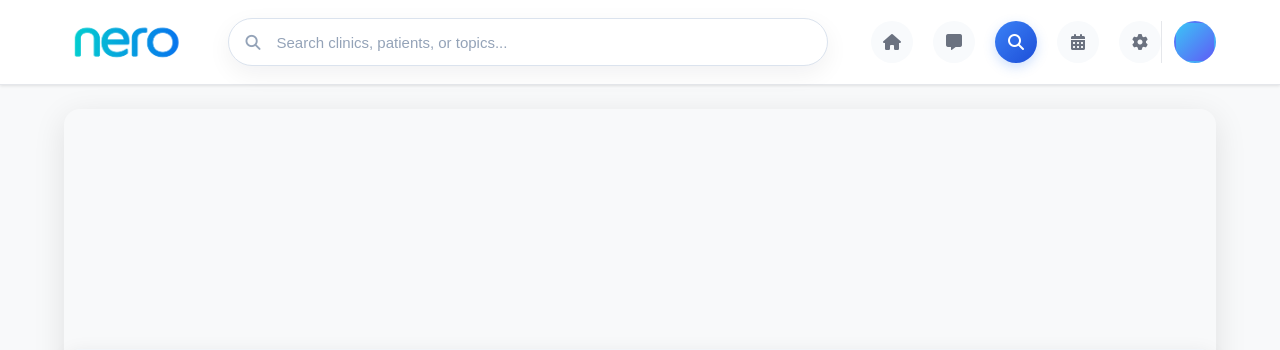
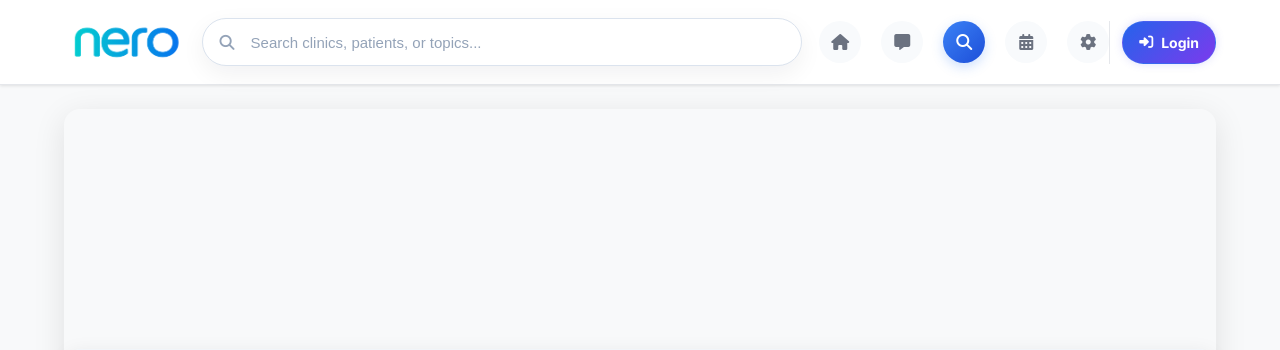
Before and after one commit to dakirBLM/Nero, a Django app: template templates/clinics/clinic_detail.html in a window 1280 px wide. Shown: the top 350 px of the page. Run offline with Django 5.2, Linux system fonts and the light colour scheme; the template is opened without the code that fills it, so the values that code supplies are empty.

Commit message:
Give anonymous clinic visitors a glowing Login button instead of an empty profile avatar.

```diff
--- a/templates/clinics/clinic_detail.html
+++ b/templates/clinics/clinic_detail.html
@@ -306,6 +306,46 @@
         .user-avatar:hover {
             transform: scale(1.05);
             box-shadow: 0 4px 12px rgba(59, 130, 246, 0.3);
+        }
+
+        .login-cta {
+            display: inline-flex;
+            align-items: center;
+            gap: 8px;
+            padding: 10px 16px;
+            border: 1px solid rgba(59, 130, 246, 0.35);
+            border-radius: 999px;
+            background: linear-gradient(135deg, #2563eb, #7c3aed);
+            color: white;
+            font-size: 14px;
+            font-weight: 700;
+            text-decoration: none;
+            box-shadow: 0 0 0 rgba(59, 130, 246, 0);
+            animation: loginGlow 2.4s ease-in-out infinite;
+            transition: transform 0.2s ease, box-shadow 0.2s ease;
+        }
+
+        .login-cta:hover {
+            color: white;
+            transform: translateY(-1px);
+            box-shadow: 0 5px 18px rgba(99, 102, 241, 0.35);
+        }
+
+        .login-cta:focus-visible {
+            outline: 3px solid rgba(59, 130, 246, 0.3);
+            outline-offset: 3px;
+        }
+
+        @keyframes loginGlow {
+            50% {
+                box-shadow: 0 0 16px rgba(99, 102, 241, 0.42);
+            }
+        }
+
+        @media (prefers-reduced-motion: reduce) {
+            .login-cta {
+                animation: none;
+            }
         }
 
         /* Avatar Dropdown */
@@ -1464,6 +1504,7 @@
 
             <!-- User Menu -->
             <div class="user-menu">
+                {% if request.user.is_authenticated %}
                 <button id="avatarBtn" aria-haspopup="true" aria-expanded="false" style="background:transparent;border:none;padding:0;cursor:pointer;">
                     {% if patient.has_custom_avatar %}
                     <img src="{{ patient.avatar_url }}" alt="{% trans 'Profile' %}" class="user-avatar" id="avatarImg">
@@ -1486,6 +1527,12 @@
                         </li>
                     </ul>
                 </div>
+                {% else %}
+                <a href="{% url 'login' %}" class="login-cta">
+                    <i class="fas fa-sign-in-alt" aria-hidden="true"></i>
+                    <span>{% trans "Login" %}</span>
+                </a>
+                {% endif %}
             </div>
         </div>
     </header>
```
Also changed, not shown: templates/clinics/clinic_datils_clinic.html (+47 -0 lines).
